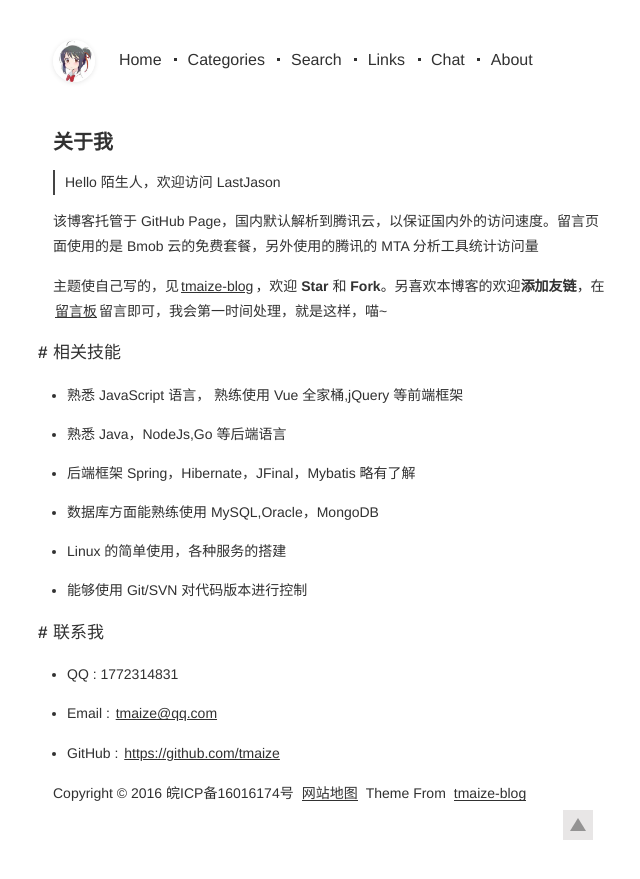
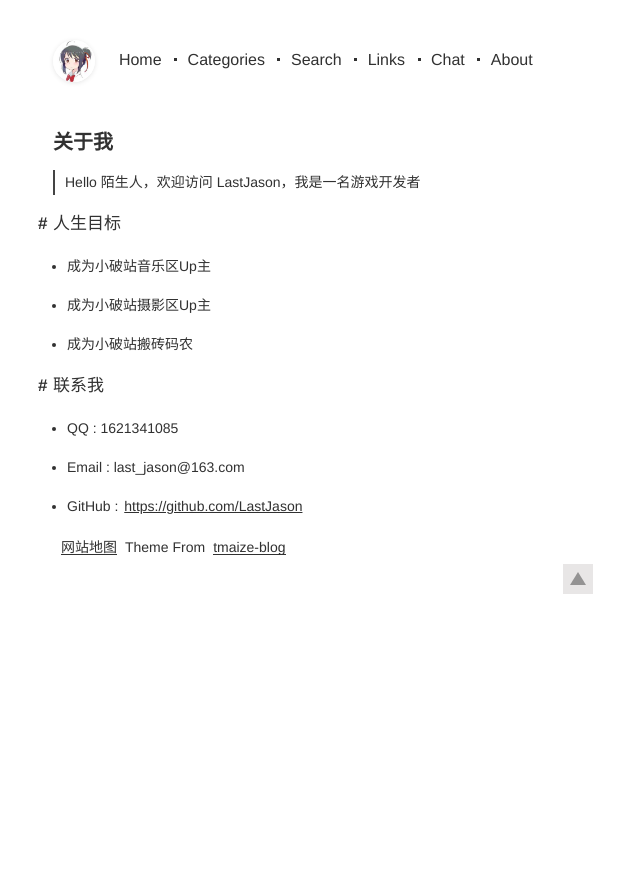
Before and after one commit to LastJason/LastJason.github.io, a Jekyll site: the page built from pages/about.md, in a window 1280 px wide. Shown: the top 879 px of the page, without its empty margins (307-947 px from the left). Built offline with Jekyll 4.4.1, drawn with Linux system fonts in a browser that asks for light colours; comment, search, counter and statistics services are not loaded.

Commit message:
change config

```diff
--- a/404.html
+++ b/404.html
@@ -3,6 +3,6 @@ layout: mypost
 title: 404错误
 ---
 
-<p>页面找不到了，可能是原始链接发生了更改~</p>
+<p>找不到了喵~</p>
 
 <p>点击<a href="{{ site.baseUrl }}/">这里</a>回到首页浏览更多内容</p>
--- a/_config.yml
+++ b/_config.yml
@@ -1,11 +1,11 @@
 encoding: utf-8
 
 # SEO相关信息
-title: TMaize Blog
-description: TMaize的个人博客
+title: LastJason Blog
+description: LastJason的个人博客
 keywords: TMaize,Blog,Java,Html,JavaScript
 author: TMaize
-footerText: 'Copyright © 2016 皖ICP备16016174号'
+# footerText: 'Copyright © 2016 皖ICP备16016174号'
 
 # 留言配置, 不需要的话值设置为空，同时删除 # 菜单 配置项中的留言页面
 # 官网 https://www.bmob.cn
@@ -18,12 +18,12 @@ footerText: 'Copyright © 2016 皖ICP备16016174号'
 # email    String
 # content  String
 # website  String
-bmobApplicationId: 34f0386ac5bd50fd77fe82190af00faf
-bmobRestApiKey: 6f1419c800083315432f2df7dcb503d4
+bmobApplicationId: fdbfb281cff17d2bc036d9be5440960a
+bmobRestApiKey: 6c7ce99a6be33849cb0189d75598d016
 
 # 域名配置
 # baseUrl配置,如果网站部署在根目录下的目录中，请设置为 /目录名
-domainUrl: 'http://blog.tmaize.net'
+# domainUrl: 'http://blog.tmaize.net'
 baseUrl: ''
 
 # 菜单
@@ -45,8 +45,8 @@ menu:
 customPlugins:
   - use: true
     file: 'plugin-mta-stats.html'
-    sid: 500581966
-    cid: 500581972
+    sid: 500696527
+    cid: 500696534
   - use: true
     file: 'plugin-baidu-push.html'
   - use: true
--- a/pages/about.md
+++ b/pages/about.md
@@ -4,30 +4,20 @@ isPage: true
 title: 关于我
 ---
 
-> Hello 陌生人，欢迎访问 LastJason
+> Hello 陌生人，欢迎访问 LastJason，我是一名游戏开发者
 
-该博客托管于 GitHub Page，国内默认解析到腾讯云，以保证国内外的访问速度。留言页面使用的是 Bmob 云的免费套餐，另外使用的腾讯的 MTA 分析工具统计访问量
+## 人生目标
 
-主题使自己写的，见[tmaize-blog](https://github.com/TMaize/tmaize-blog)，欢迎 **Star** 和 **Fork**。另喜欢本博客的欢迎**添加友链**，在[留言板](chat.html)留言即可，我会第一时间处理，就是这样，喵~
+- 成为小破站音乐区Up主
 
-## 相关技能
+- 成为小破站摄影区Up主
 
-- 熟悉 JavaScript 语言， 熟练使用 Vue 全家桶,jQuery 等前端框架
-
-- 熟悉 Java，NodeJs,Go 等后端语言
-
-- 后端框架 Spring，Hibernate，JFinal，Mybatis 略有了解
-
-- 数据库方面能熟练使用 MySQL,Oracle，MongoDB
-
-- Linux 的简单使用，各种服务的搭建
-
-- 能够使用 Git/SVN 对代码版本进行控制
+- 成为小破站搬砖码农
 
 ## 联系我
 
-- QQ : 1772314831
+- QQ : 1621341085
 
-- Email : [tmaize@qq.com](http://mail.qq.com/cgi-bin/qm_share?t=qm_mailme&email=YBQNAQkaBSAREU4DDw0)
+- Email : last_jason@163.com
 
-- GitHub : [https://github.com/tmaize](https://github.com/tmaize)
+- GitHub : [https://github.com/LastJason](https://github.com/LastJason)
```
Also changed, not shown: _data/links.json (+0 -25 lines), pages/links.md (+5 -5 lines).
